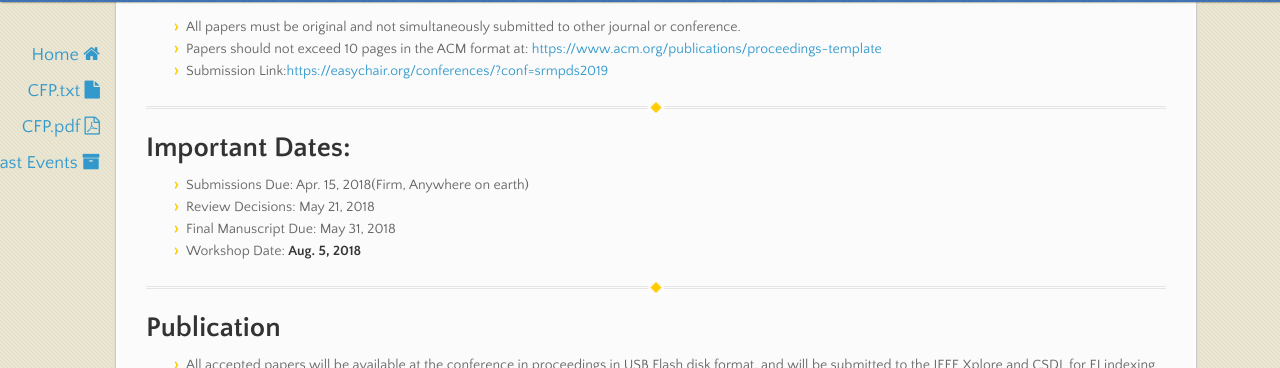
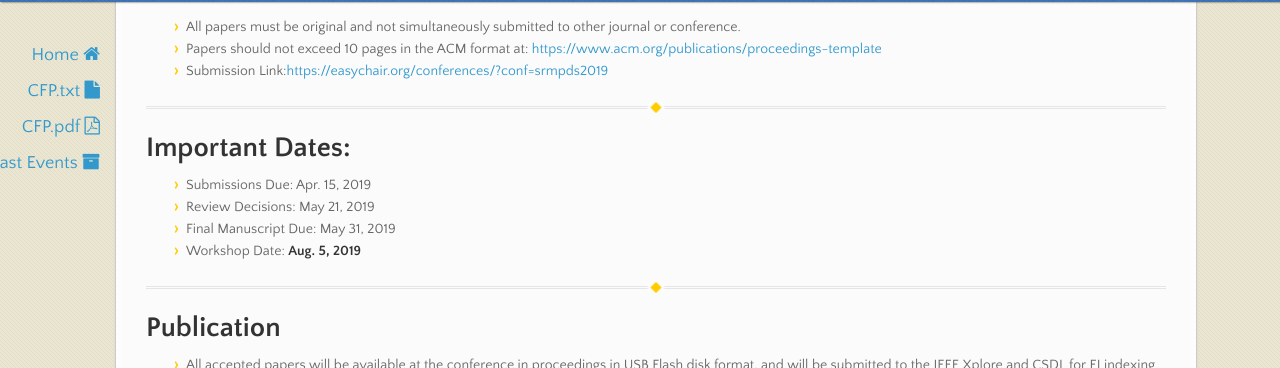
Before and after one commit to srmpds/srmpds.github.io, a Jekyll site: the page built from index.md, in a window 1280 px wide and 900 px high, scrolled down 747 px. Shown: the part 83-451 px from the top of the window. Built offline with Jekyll 4.4.1, drawn with Linux system fonts in a browser that asks for light colours; nearby versions of some CDN libraries.

Commit message:
add, delete, polish etc.

```diff
--- a/index.md
+++ b/index.md
@@ -33,10 +33,10 @@ Resource management and scheduling is a crucial task on large-scale computing sy
 
 ---
 # Important Dates:
-* Submissions Due:        Apr. 15, 2018(Firm, Anywhere on earth)
-* Review Decisions:       May 21, 2018
-* Final Manuscript Due:   May  31, 2018
-* Workshop Date:          __Aug. 5, 2018__
+* Submissions Due:        Apr. 15, 2019
+* Review Decisions:       May 21, 2019
+* Final Manuscript Due:   May  31, 2019
+* Workshop Date:          __Aug. 5, 2019__
 
 ---
 # Publication
```
